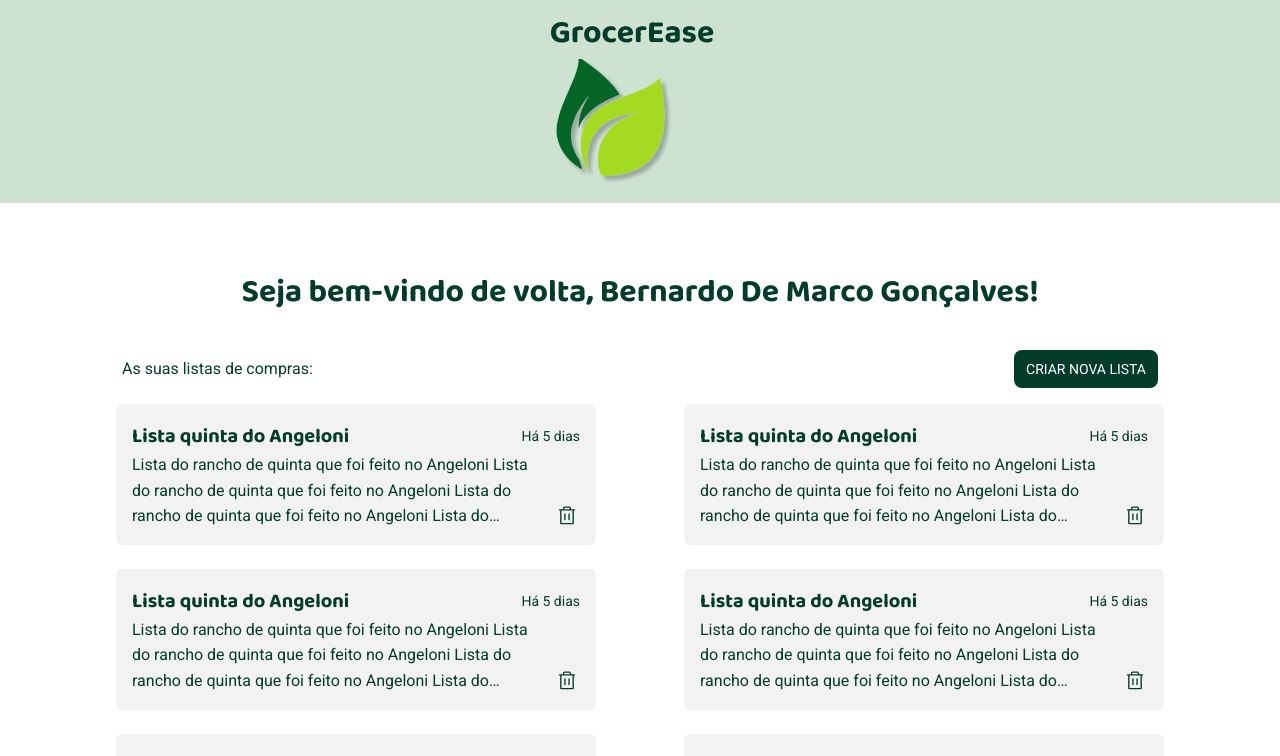
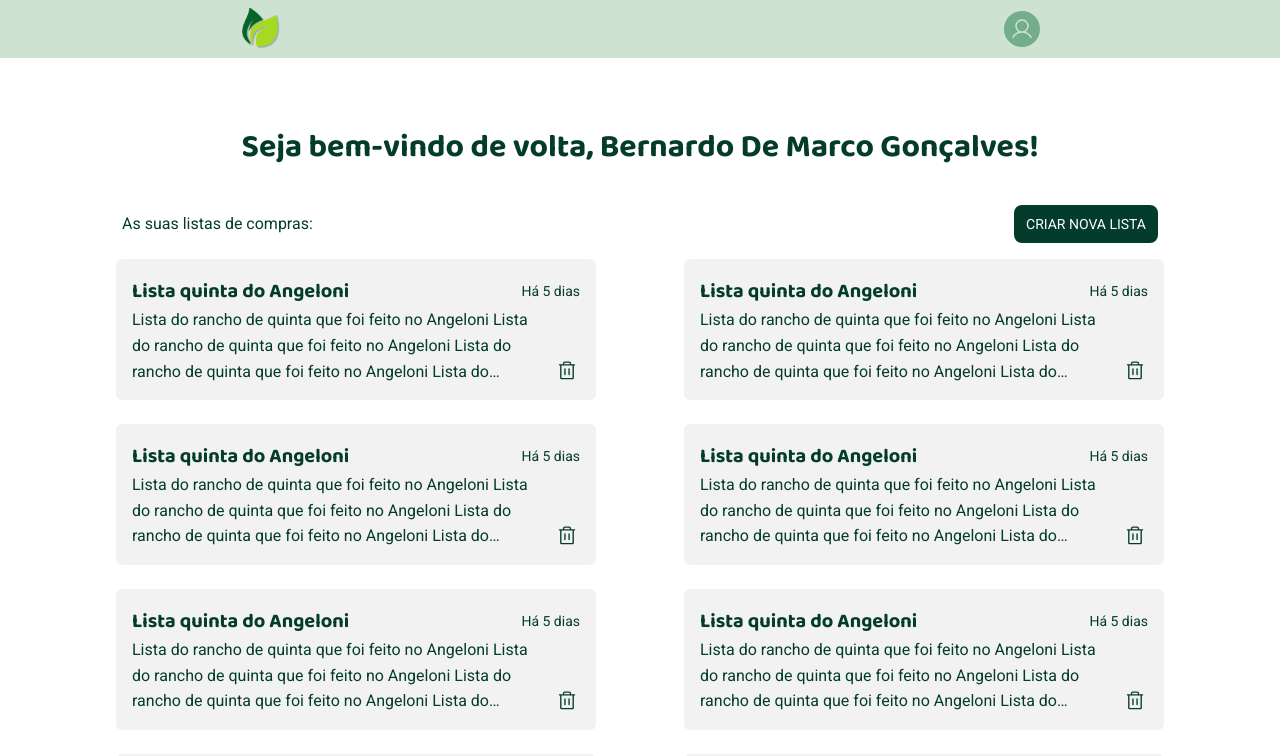
Before and after one commit to JoseMVasconcelos/GrocerEaseProject, a React (Vite) app in the folder client/: page /shopping-lists in a window 1280 px wide. Shown: the top 756 px of the page. Built offline with nearby package versions, Linux system fonts and the light colour scheme.

Commit message:
started EditUserDataModal component

```diff
--- /dev/null
+++ b/client/src/components/EditUserDataModal/EditUserDataModal.module.css
@@ -0,0 +1,21 @@
+.triggerButton {
+  display: flex;
+  justify-content: center;
+  align-items: center;
+
+  cursor: pointer;
+  width: 2.25rem;
+  height: 2.25rem;
+  border: none;
+  border-radius: 50%;
+  background-color: var(--green-200);
+  transition: background-color 0.125s ease-in-out;
+}
+
+.triggerButton:hover {
+  background-color: var(--green-400);
+}
+
+.triggerButton > svg {
+  color: var(--green-100);
+}
--- /dev/null
+++ b/client/src/components/EditUserDataModal/index.tsx
@@ -0,0 +1,24 @@
+import * as Dialog from '@radix-ui/react-dialog'
+import styles from './EditUserDataModal.module.css'
+import { User } from '@phosphor-icons/react'
+
+export function EditUserDataModal() {
+  return (
+    <Dialog.Root>
+      <Dialog.Trigger asChild>
+        <button className={styles.triggerButton}>
+          <User size={24} />
+        </button>
+      </Dialog.Trigger>
+      <Dialog.Portal>
+        <Dialog.Overlay>
+          <Dialog.Content>
+            <Dialog.Title></Dialog.Title>
+            <Dialog.Close></Dialog.Close>
+            <Dialog.Description></Dialog.Description>
+          </Dialog.Content>
+        </Dialog.Overlay>
+      </Dialog.Portal>
+    </Dialog.Root>
+  )
+}
--- a/client/src/components/Header/Header.module.css
+++ b/client/src/components/Header/Header.module.css
@@ -1,14 +1,21 @@
 .header {
   background-color: var(--green-100);
-  padding: 0.5rem 0;
+  padding: 0.5rem 15rem;
 
   display: flex;
-  justify-content: center;
+  justify-content: space-between;
   align-items: center;
-  gap: 1rem;
 }
 
-.header > img {
-  width: 3.75rem;
-  height: 3.75rem;
+.logo {
+  display: flex;
+  align-items: center;
+  justify-content: center;
+  width: 2.625rem;
+  height: 2.625rem;
 }
+
+.logo > img {
+  width: 100%;
+  height: 100%;
+}
--- a/client/src/components/Header/index.tsx
+++ b/client/src/components/Header/index.tsx
@@ -1,14 +1,14 @@
+import styles from './Header.module.css'
 import logo from './../../assets/logo.png'
-import styles from './Header.module.css'
+import { EditUserDataModal } from '../EditUserDataModal'
 
 export function Header() {
   return (
     <header className={styles.header}>
       <div className={styles.logo}>
-        <h2>GrocerEase</h2>
         <img src={logo} alt="" />
       </div>
-      <div className={styles.userInfo}></div>
+      <EditUserDataModal />
     </header>
   )
 }
```
